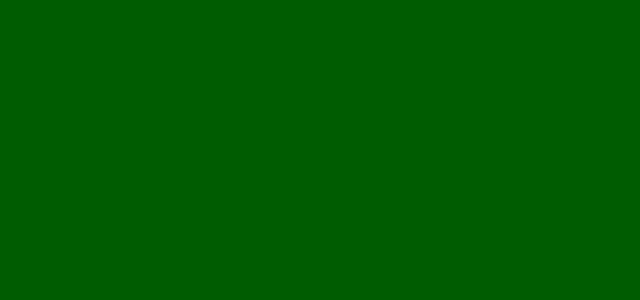
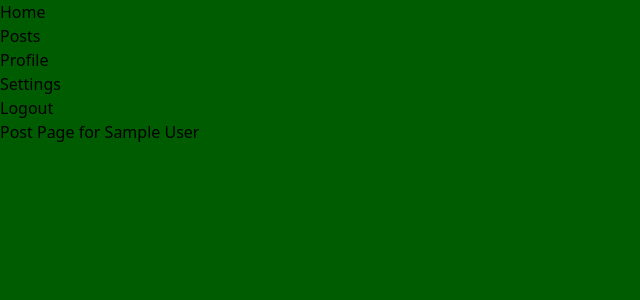
Before and after one commit to noormadkour/howdyneighbor-client, a React (Vite) app: page /posts in a window 1280 px wide. Before the commit this address had no page. Shown: the top 300 px of the page, without its empty margins (0-640 px from the left). Built offline with nearby package versions, Linux system fonts and the light colour scheme; sample sign-in values are in the browser's storage.

Commit message:
just getting ducks in row commit-wise. more styling to come

```diff
--- a/src/components/nav/NavBar.jsx
+++ b/src/components/nav/NavBar.jsx
@@ -7,7 +7,7 @@ export const NavBar = () => {
       <div className="navbar-item flex flex-row justify-around">
         <li className="navbar__item">
           <NavLink
-            className="text-left underline text-blue-600 hover:text-purple-700"
+            className="text-left  text-white hover:text-purple-700"
             to={"/"}
           >
             Home
@@ -15,7 +15,7 @@ export const NavBar = () => {
         </li>
         <li className="navbar__item">
           <NavLink
-            className="text-left underline text-blue-600 hover:text-purple-700"
+            className="text-left  text-white hover:text-purple-700"
             to={"/posts"}
           >
             Posts
@@ -23,7 +23,7 @@ export const NavBar = () => {
         </li>
         <li className="navbar__item">
           <NavLink
-            className="text-left underline text-blue-600 hover:text-purple-700"
+            className="text-left  text-white hover:text-purple-700"
             to={"/profile"}
           >
             Profile
@@ -31,7 +31,7 @@ export const NavBar = () => {
         </li>
         <li className="navbar__item">
           <NavLink
-            className="text-left underline text-blue-600 hover:text-purple-700"
+            className="text-left  text-white hover:text-purple-700"
             to={"/settings"}
           >
             Settings
@@ -40,7 +40,7 @@ export const NavBar = () => {
         {localStorage.getItem("current_user") !== null ? (
           <li className="navbar__item">
             <button
-              className="underline text-blue-600 hover:text-purple-700"
+              className=" text-white hover:text-purple-700"
               onClick={() => {
                 localStorage.removeItem("current_user");
                 navigate("/login");
@@ -51,22 +51,6 @@ export const NavBar = () => {
           </li>
         ) : (
           <>
-            <li className="navbar__item">
-              <NavLink
-                className="text-left underline text-blue-600 hover:text-purple-700"
-                to={"/login"}
-              >
-                Login
-              </NavLink>
-            </li>
-            <li className="navbar__item">
-              <NavLink
-                className="text-left underline text-blue-600 hover:text-purple-700"
-                to={"/register"}
-              >
-                Register
-              </NavLink>
-            </li>
           </>
         )}
       </div>
--- a/src/pages/Home.jsx
+++ b/src/pages/Home.jsx
@@ -1,7 +1,8 @@
 export const Home = ({ currentUser }) => {
     return (
-      <main className="text-slate-900 pl-10 pr-10">
-        <div className="home-container min-h flex items-center justify-center bg-white rounded-lg p-8 -10">
+      <main className="text-slate-900 pt-[5%] pl-10 pr-10 flex items-center justify-center">
+
+        <div className="bg-white rounded-lg p-8 min-h-[70vh] w-[90vw] flex items-center justify-center">
           <h1 className="text-4xl">Howdy, {currentUser.name}!</h1>
         </div>
       </main>
--- /dev/null
+++ b/src/pages/Posts.jsx
@@ -0,0 +1,3 @@
+export const Posts = ({ currentUser }) => {
+    return `Post Page for ${currentUser.name}`;
+  };
--- /dev/null
+++ b/src/pages/Profile.jsx
@@ -0,0 +1,3 @@
+export const Profile = ({ currentUser }) => {
+    return `Profile Page for ${currentUser.name}`;
+  };
--- /dev/null
+++ b/src/pages/Settings.jsx
@@ -0,0 +1,3 @@
+export const Settings = ({ currentUser }) => {
+    return `Settings Page for ${currentUser.name}`;
+  };
--- a/src/views/ApplicationViews.jsx
+++ b/src/views/ApplicationViews.jsx
@@ -3,6 +3,9 @@ import { Login } from "../components/auth/Login";
 import { Register } from "../components/auth/Register";
 import { Authorized } from "./Authorized";
 import { Home } from "../pages/Home";
+import { Posts } from "../pages/Posts";
+import { Profile } from "../pages/Profile";
+import { Settings } from "../pages/Settings";
 
 export const ApplicationViews = ({ currentUser, setUser }) => {
   return (
@@ -13,10 +16,21 @@ export const ApplicationViews = ({ currentUser, setUser }) => {
           <Route path="/register" element={<Register setUser={setUser} />} />
           <Route element={<Authorized currentUser={currentUser} />}>
             {/* Add Routes here */}
-          <Route path="/" element={<Home currentUser={currentUser}/>}/>
+            <Route path="/" element={<Home currentUser={currentUser} />} />
+            <Route
+              path="/posts"
+              element={<Posts currentUser={currentUser} />}
+            />
+            <Route
+              path="/profile"
+              element={<Profile currentUser={currentUser} />}
+            />
+            <Route
+              path="/settings"
+              element={<Settings currentUser={currentUser} />}
+            />
           </Route>
         </Routes>
-
       </BrowserRouter>
     </>
   );
```
Lines whose indentation alone changed are shown as unchanged.
